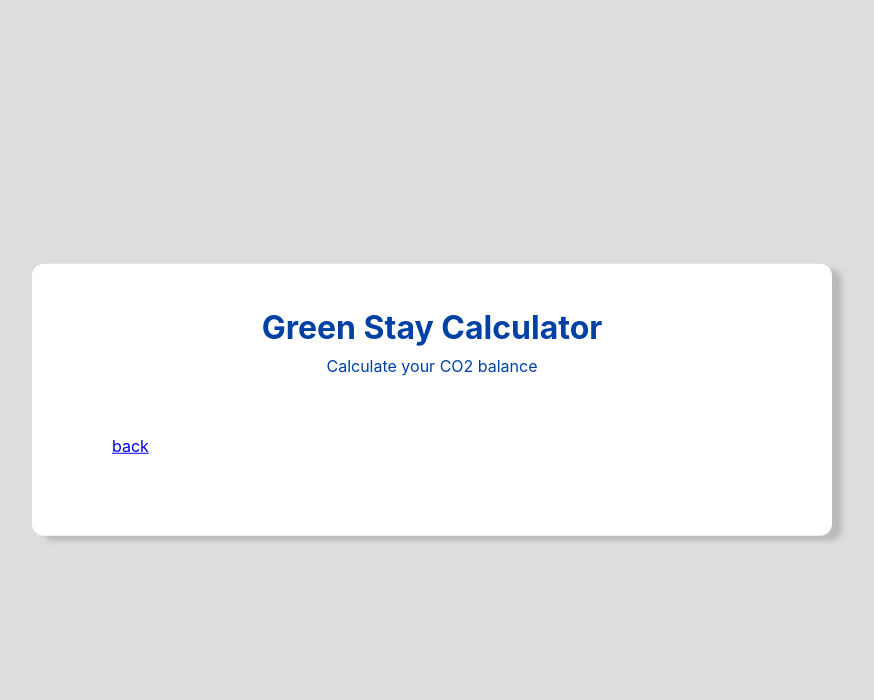
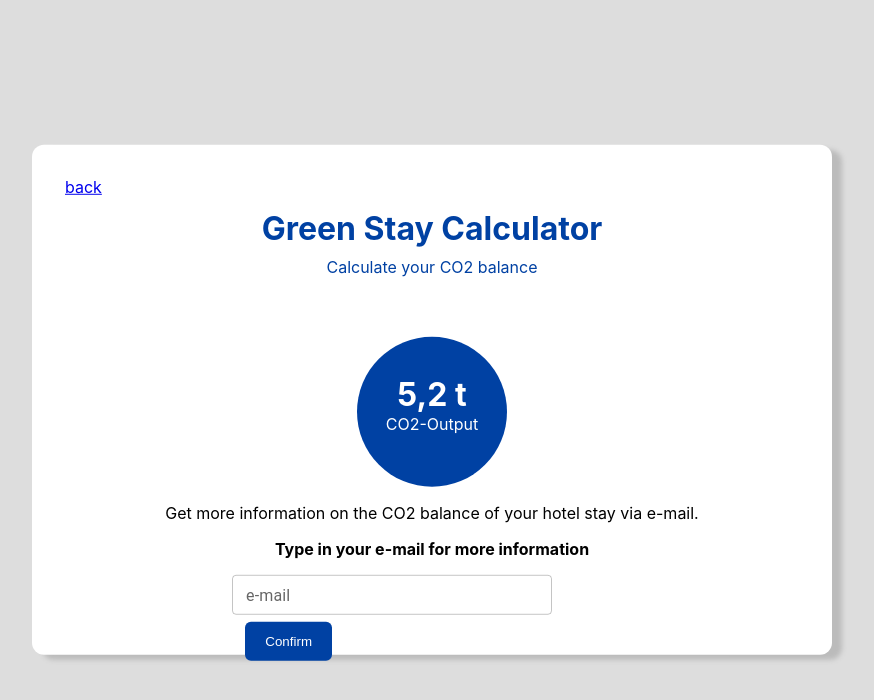
Before and after one commit to LordHabicht/green-stay-calculator, a React (Create React App) app in the folder green-stay-calculator-app/: page /result in a window 1280 px wide. Shown: the top 700 px of the page, without its empty margins (288-1162 px from the left). Built offline with nearby package versions, Linux system fonts and the light colour scheme.

Commit message:
continued development

```diff
--- /dev/null
+++ b/green-stay-calculator-app/src/components/ResultComponent.tsx
@@ -0,0 +1,44 @@
+import styled from 'styled-components';
+
+export const ResultComponent = () => {
+
+    const Wrapper = styled.div`
+        margin: 0 auto;
+    `
+
+    const Circle = styled.div`
+        background-color: #0041a3;
+        height: 150px;
+        width: 150px;
+        margin: 0 auto;
+        border-radius: 100%;
+    `
+
+    const Tons = styled.h1`
+        color: #fff;
+        text-align: center;
+        padding-top: 38px;
+        margin-bottom: 0;
+    `
+
+    const Label = styled.p`
+        color: #fff;
+        text-align: center;
+        margin-top: 0;
+    `
+
+    return (
+        <Wrapper>
+            <Circle>
+                <Tons>
+                    5,2 t
+                </Tons>
+                <Label>
+                    CO2-Output
+                </Label>
+
+            </Circle>
+        </Wrapper>
+    )
+
+}
--- a/green-stay-calculator-app/src/components/StayItem.tsx
+++ b/green-stay-calculator-app/src/components/StayItem.tsx
@@ -5,8 +5,11 @@ import DeleteIcon from '@material-ui/icons/Delete';
 import { StarComponent } from './StarComponent';
 import { FormControl, Select, MenuItem, InputLabel } from '@mui/material';
 
-const StyledSelect = styled(Select)`
-    padding: 10px;
+const arrNumbers = ['First', 'Second', 'Third', 'Fourth', 'Fifth', 'Sixth', 'Seventh'];
+
+
+const Wrapper = styled.div`
+    margin-top: 3em;
 `
 
 const DeleteLink = styled.a`
@@ -21,12 +24,15 @@ const ItemWrapper = styled.div`
 `
 
 const FirstItemWrapper = styled(ItemWrapper)`
-    transform:translateY(-16px);
+    transform: translateY(-18px);
 `
 
 const StyledDeleteIcon = styled(DeleteIcon)`
     color: gray;
     transform: translateY(8px);
+`
+const SectionTitle = styled.h3`
+    margin-bottom:0;
 `
 
 type ItemProps = {
@@ -46,8 +52,8 @@ export const StayItem: FC<ItemProps> = ({ itemNumber, deleteHandler }): ReactEle
 
     return (
         <div>
-            <h3>{itemNumber}. stay {(itemNumber !== 1) && <DeleteLink href="" onClick={() => deleteHandler(itemNumber)}><StyledDeleteIcon fontSize="small" /></DeleteLink>}</h3>
-            <div>
+            <Wrapper>
+                <SectionTitle>{arrNumbers[itemNumber]} stay {(itemNumber !== 0) && <DeleteLink href="" onClick={() => deleteHandler(itemNumber)}><StyledDeleteIcon fontSize="small" /></DeleteLink>}</SectionTitle>
                 <FirstItemWrapper>
                     <p>In which region or land did you stay?</p>
                     <FormControl fullWidth size="small">
@@ -104,7 +110,7 @@ export const StayItem: FC<ItemProps> = ({ itemNumber, deleteHandler }): ReactEle
                         </Select>
                     </FormControl>
                 </ItemWrapper>
-            </div>
+            </Wrapper>
         </div>
     )
 };
--- a/green-stay-calculator-app/src/pages/CalculatorPage.tsx
+++ b/green-stay-calculator-app/src/pages/CalculatorPage.tsx
@@ -73,7 +73,7 @@ export const CalculatorPage: FC<PageProps> = ({ id }): ReactElement => {
         <div>
             <Header />
             {items.map((itemNumber, index) => (
-                <StayItem key={itemNumber} itemNumber={itemNumber} deleteHandler={() => deleteHandler(itemNumber)} />
+                <StayItem key={index} itemNumber={index} deleteHandler={() => deleteHandler(itemNumber)} />
             ))}
 
             <AddItemLink onClick={() => onAddStayClick()} ><StyledControlPointIcon /><ItemLinkLabel>Add another stay</ItemLinkLabel></AddItemLink>
--- a/green-stay-calculator-app/src/pages/ResultPage.tsx
+++ b/green-stay-calculator-app/src/pages/ResultPage.tsx
@@ -4,7 +4,51 @@ import {
     Link
 } from "react-router-dom";
 import { Header } from '../components/Header';
+import { ResultComponent } from '../components/ResultComponent';
+import TextField from '@mui/material/TextField';
 
+const StyledButton = styled.button`
+    background-color: #0041a3;
+    color: #fff;
+    border-radius: 6px;
+    border:none;
+    display: inline-block;
+    margin-left: 1em;
+    padding: 12px 20px 12px 20px;
+    transform: translateY(7px);
+    &:hover {
+        background-color: #0041a380;
+        cursor: pointer;
+    }
+`
+
+const StyledTextField = styled(TextField)`
+    display:inline-block;
+`
+
+const StyledLink = styled(Link)`
+    margin-left: -47px;
+`
+
+const Label = styled.p`
+    text-align: center;
+`
+
+const FatLabel = styled(Label)`
+    font-weight: 700;
+`
+
+const Footer = styled.div`
+    display: inline-block;
+    position: absolute;
+    left: 50%;
+    transform: translateX(-50%);
+`
+
+const TextFieldWrapper = styled.div`
+    width:320px;
+    display: inline-block;
+`
 
 type PageProps = {
     id: number;
@@ -12,11 +56,24 @@ type PageProps = {
 
 
 export const ResultPage: FC<PageProps> = ({ id }): ReactElement => {
-    /* function body */
+
+    const buttonClicked = () => {
+        alert("An E-Mail has been sent.");
+    }
+
     return (
         <div>
+            <StyledLink to="/">back</StyledLink>
             <Header />
-            <Link to="/">back</Link>
+            <ResultComponent />
+            <Label>Get more information on the CO2 balance of your hotel stay via e-mail.</Label>
+            <FatLabel>Type in your e-mail for more information</FatLabel>
+            <Footer>
+                <TextFieldWrapper>
+                    <StyledTextField id="outlined-basic" label="e-mail" variant="outlined" size="small" fullWidth />
+                </TextFieldWrapper>
+                <StyledButton onClick={() => buttonClicked()}>Confirm</StyledButton>
+            </Footer>
         </div>
     )
 };
```
